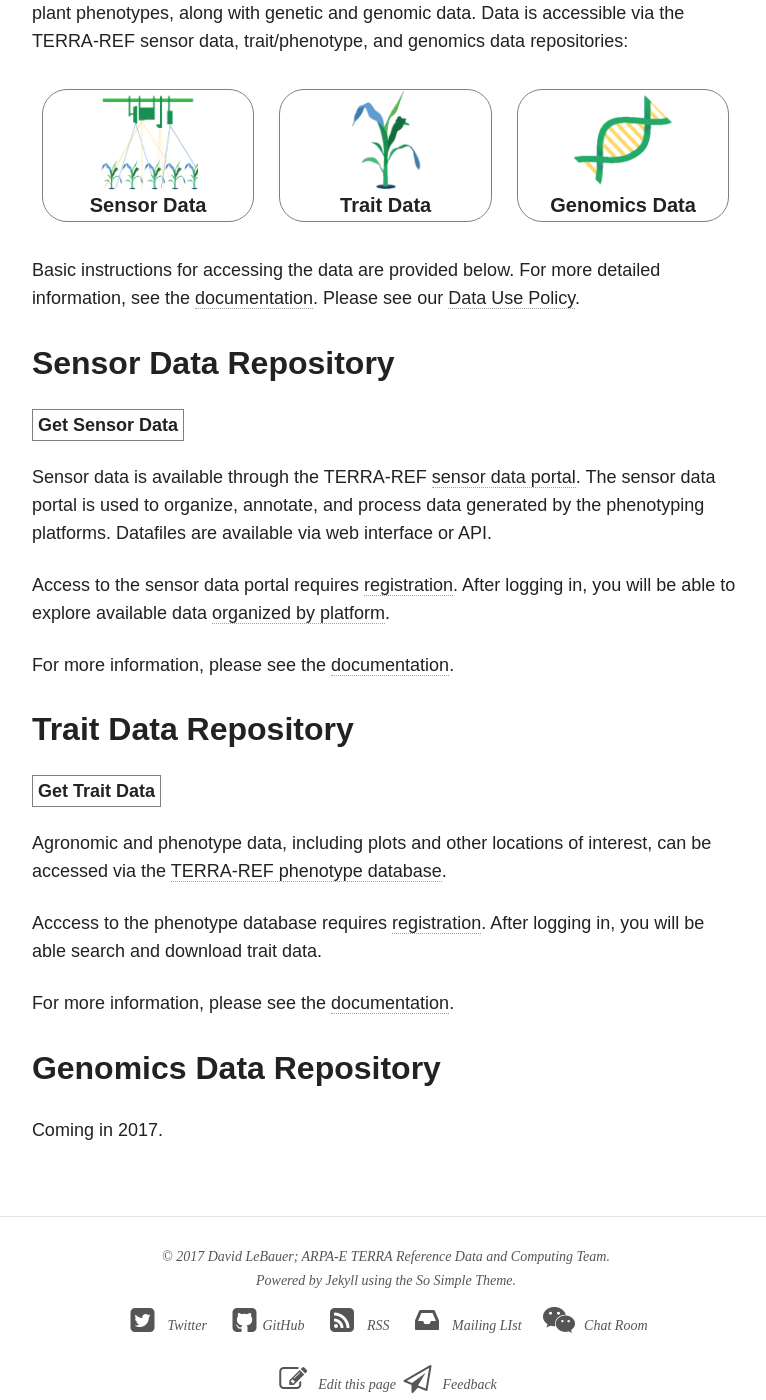
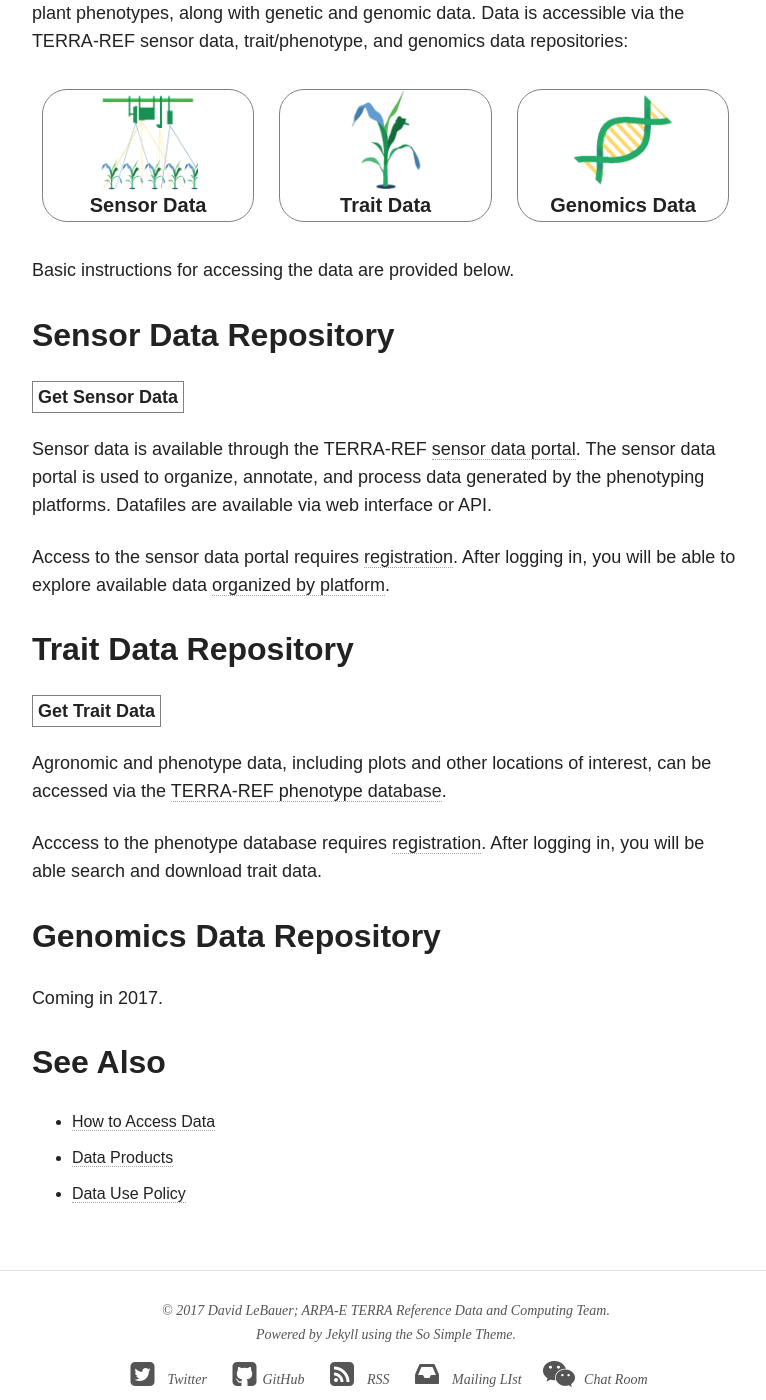
Before and after one commit to terra-reference/terraref.github.io, a Jekyll site: the page built from data/index.md, in a window 1280 px wide and 1400 px high, scrolled down 329 px. Shown: the whole window, without its empty margins (254-1020 px from the left). Built offline with Jekyll 4.4.1, drawn with Linux system fonts in a browser that asks for light colours; nearby versions of some CDN libraries.

Commit message:
Added "see also" section

```diff
--- a/data/index.md
+++ b/data/index.md
@@ -25,7 +25,8 @@ TERRA-REF provides access to direct measurements and sensor observations, derive
 </span></a>
 </p>
 
-Basic instructions for accessing the data are provided below.  For more detailed information, see the <a href="https://terraref.gitbooks.io/terraref-documentation/content/user/how-to-access-data.html">documentation</a>.  Please see our [Data Use Policy](https://terraref.gitbooks.io/terraref-documentation/content/user/data_release_policy.html){:target="_blank"}.
+Basic instructions for accessing the data are provided below.
+
 
 ## Sensor Data Repository
 <span style="border: 1px solid gray; padding: 5px">
@@ -36,7 +37,6 @@ Sensor data is available through the TERRA-REF [sensor data portal](https://terr
 
 Access to the sensor data portal requires [registration](https://terraref.ncsa.illinois.edu/clowder/signup){:target="_blank"}.  After logging in, you will be able to explore available data [organized by platform](https://terraref.ncsa.illinois.edu/clowder/spaces){:target="_blank"}.
 
-For more information, please see the <a href="https://terraref.gitbooks.io/terraref-documentation/content/user/using-clowder.html">documentation</a>.
 
 
 ## Trait Data Repository
@@ -49,9 +49,14 @@ Agronomic and phenotype data, including plots and other locations of interest, c
 
 Acccess to the phenotype database requires [registration](https://terraref.ncsa.illinois.edu/bety/signup){:target="_blank"}.  After logging in, you will be able search and download trait data.
 
-For more information, please see the <a href="https://terraref.gitbooks.io/terraref-documentation/content/user/using-betydb.html">documentation</a>.
-
 
 ## Genomics Data Repository
 
 Coming in 2017.
+
+
+## See Also
+
+* [How to Access Data](https://terraref.gitbooks.io/terraref-documentation/content/user/how-to-access-data.html){:target="_blank"}
+* [Data Products](https://terraref.gitbooks.io/terraref-documentation/content/user/data-products.html){:target="_blank"}
+* [Data Use Policy](https://terraref.gitbooks.io/terraref-documentation/content/user/data_release_policy.html){:target="_blank"}
```
